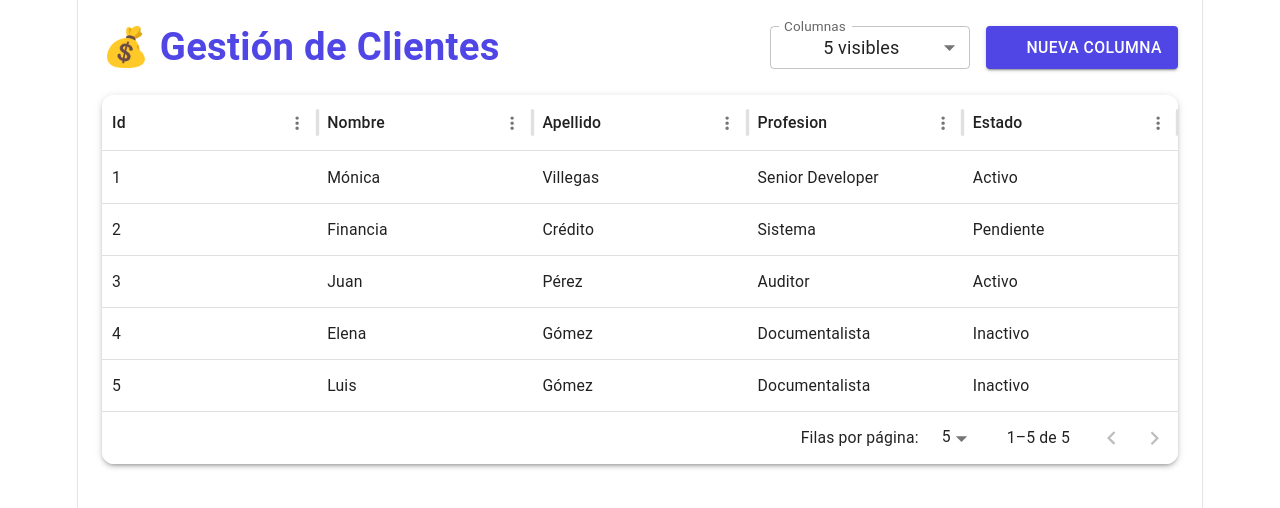
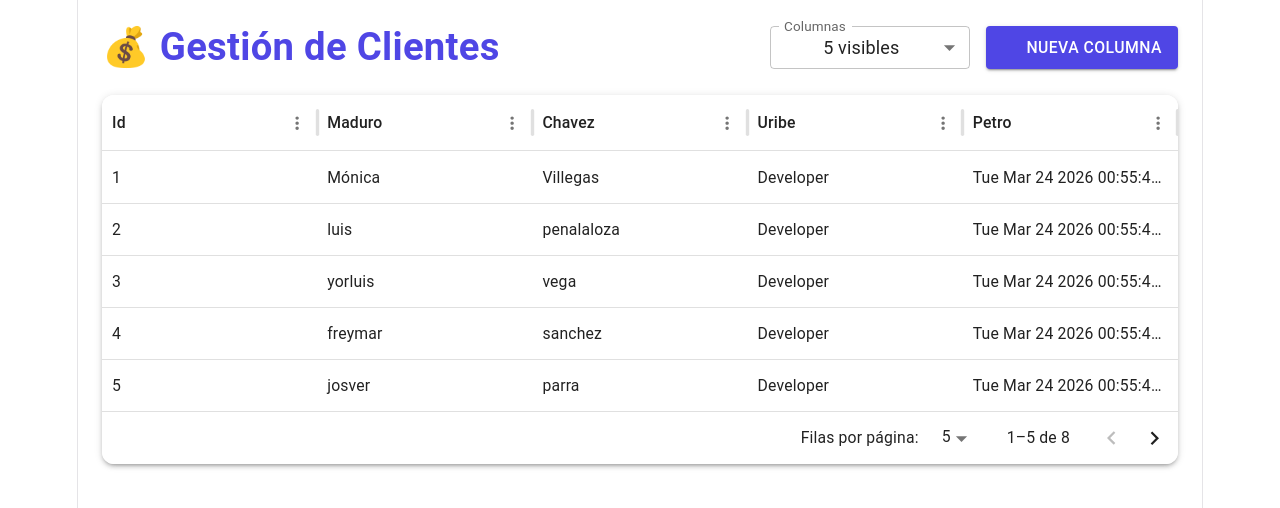
Before and after one commit to minicapineda/clientes, a React (Vite) app in the folder src/: page / in a window 1280 px wide. Shown: the top 508 px of the page. Built offline with nearby package versions, Linux system fonts and the light colour scheme; some icons are missing.

Commit message:
update any

```diff
--- a/src/src/shared/components/TableClients/index.tsx
+++ b/src/src/shared/components/TableClients/index.tsx
@@ -12,7 +12,7 @@ import type { GridColDef } from '@mui/x-data-grid';
 
 interface ClientRow {
   id: number;
-  [key: string]: any;
+  [key: string]: unknown;
 }
 
 interface TableClientsProps {
@@ -22,11 +22,14 @@ interface TableClientsProps {
 }
 
 const DEFAULT_ROWS = [
-  { id: 1, nombre: 'Mónica', apellido: 'Villegas', profesion: 'Senior Developer', estado: 'Activo' },
-  { id: 2, nombre: 'Financia', apellido: 'Crédito', profesion: 'Sistema', estado: 'Pendiente' },
-  { id: 3, nombre: 'Juan', apellido: 'Pérez', profesion: 'Auditor', estado: 'Activo' },
-  { id: 4, nombre: 'Elena', apellido: 'Gómez', profesion: 'Documentalista', estado: 'Inactivo' },
-  { id: 5, nombre: 'Luis', apellido: 'Gómez', profesion: 'Documentalista', estado: 'Inactivo' },
+ { id: 1, maduro: 'Mónica', chavez: 'Villegas', uribe: 'Developer', petro: new Date() },
+ { id: 2, maduro: 'luis', chavez: 'penalaloza', uribe: 'Developer', petro: new Date() },
+ { id: 3, maduro: 'yorluis', chavez: 'vega', uribe: 'Developer', petro: new Date() },
+ { id: 4, maduro: 'freymar', chavez: 'sanchez', uribe: 'Developer', petro: new Date() },
+ { id: 5, maduro: 'josver', chavez: 'parra', uribe: 'Developer', petro: new Date() },
+ { id: 6, maduro: 'duban', chavez: 'velez', uribe: 'Developer', petro: new Date() },
+ { id: 7, maduro: 'david', chavez: 'parra', uribe: 'Developer', petro: new Date() },
+ { id: 8, maduro: 'tatiana', chavez: 'peña', uribe: 'Recursos', petro: new Date() },
 ];
 
 export const TableClients = ({
```
Also changed, not shown: 1 other file (tests, documents, lock files or other folders).
